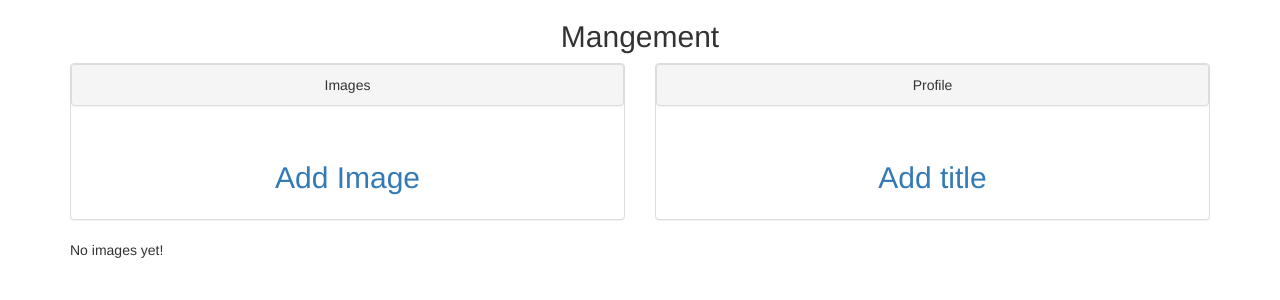
After one commit to cjredmond/countdown_clock_django, a Django app: a page that uses templates/manage_view.html in a window 1280 px wide. The commit adds this page. Shown: the top 300 px of the page. Run offline with Django 3.2, Linux system fonts and the light colour scheme; data comes from the database, SQL or seed files in the repository; some libraries are stand-ins or nearby versions.

Commit message:
styling manage and home page

```diff
--- a/begin_countdown/urls.py
+++ b/begin_countdown/urls.py
@@ -3,7 +3,8 @@ from django.contrib import admin
 from django.conf.urls.static import static
 from django.conf import settings
 from countdown.views import ImageCreateView, CountdownCreateView,\
-                            CountdownView, PassThroughView, ImageDeleteView
+                            CountdownView, PassThroughView, ImageDeleteView, \
+                            ManageView
 
 
 urlpatterns = [
@@ -13,4 +14,5 @@ urlpatterns = [
     url(r'^image/(?P<pk>\d+)/delete/$', ImageDeleteView.as_view(), name='image_delete_view'),
     url(r'^$', CountdownCreateView.as_view(), name='countdown_create_view'),
     url(r'^countdown/(?P<pk>.+)/$', CountdownView.as_view(), name='countdown_view'),
+    url(r'^test/(?P<pk>.+)/$', ManageView.as_view(), name='manage_view'),
 ] + static(settings.MEDIA_URL, document_root=settings.MEDIA_ROOT)
--- a/countdown/static/css/manage.css
+++ b/countdown/static/css/manage.css
@@ -1,4 +1,25 @@
 .img-small {
-  height: 60px !important;
-  width: 80px !important;
+  width: 180px !important;
+  height: 140px;
 }
+
+.centered {
+  text-align: center;
+}
+
+.img-wrap {
+  display: inline-block;
+  float: left;
+  width: 180px;
+  height: 140px;
+  position: relative;
+}
+
+.del {
+  display: inline-block;
+  float: right;
+  margin: 0 0 0 0 ;
+  position: absolute;
+  top: 0;
+  right: 0;
+}
--- a/countdown/views.py
+++ b/countdown/views.py
@@ -5,7 +5,7 @@ from countdown.models import Image, Countdown
 from django.http import HttpResponseRedirect
 from django.core.exceptions import ObjectDoesNotExist
 from django.core.urlresolvers import reverse, reverse_lazy
-from countdown.forms import testForm
+from countdown.forms import testForm, testImageForm
 from django.core.mail import send_mail
 import random
 import uuid
@@ -69,3 +69,18 @@ class CountdownView(TemplateView):
                 context['background'] = random.choice(countdown.list_pictures())
             context['end'] = countdown.end_time.strftime("%B %d %Y %H:%M %Z")
         return context
+
+class ManageView(TemplateView):
+    template_name = 'manage_view.html'
+    def get_context_data(self, **kwargs):
+        context = super().get_context_data(**kwargs)
+        if Countdown.objects.filter(management_slug=self.kwargs['pk']):
+            countdown = Countdown.objects.get(management_slug=self.kwargs['pk'])
+            context['countdown'] = countdown
+            context['images'] = countdown.list_pictures()
+            return context
+
+class UpdateTitleView(UpdateView):
+    model = Countdown
+    success_url = "/"
+    fields = ('title',)
--- a/templates/index_view.html
+++ b/templates/index_view.html
@@ -14,6 +14,9 @@
       <form class="" action="/pass/" method="post">
         {% csrf_token %}
         <label for="code">Go to management -></label>
+        <form class="" action="" method="POST">
+
+        </form>
         <input type="text" name="code" value="">
         <input type="submit" name="" value="submit">
       </form>
--- /dev/null
+++ b/templates/manage_view.html
@@ -0,0 +1,53 @@
+{% load staticfiles %}
+<!DOCTYPE html>
+<html>
+  <head>
+    <link rel="stylesheet" type="text/css" href="{% static 'css/manage.css' %}" />
+    <link rel="stylesheet" href="{% static 'css/bootstrap.css' %}" media="screen" title="no title">
+    <meta charset="utf-8">
+    <title></title>
+  </head>
+  <body>
+    <div class="container">
+      <h2 style="text-align: center;">Mangement</h2>
+      <div class="row">
+        <div class="col-md-6">
+
+          <div class="panel panel-default centered">
+            <div class="panel panel-heading">
+              Images
+            </div>
+            <div class="panel-body">
+              <a href="{% url 'image_create_view' countdown.management_slug %}"><h2>Add Image</h2></a>
+            </div>
+          </div>
+
+          {% if not images %}
+          <p>No images yet!</p>
+          {% endif %}
+          {% for image in images %}
+          <form class="" action="{% url 'image_delete_view' image.id %}" method="get">
+            {% csrf_token %}
+            <div class="img-wrap">
+              <img class='img-small' src="{{ MEDIA_URL }}{{ image.image_url }}" alt="">
+              <input class="btn btn-danger del" type="submit" name="" value="X">
+            </div>
+          </form>
+          {% endfor %}
+        </div>
+        <div class="col-md-6">
+          <div class="panel panel-default centered">
+            <div class="panel panel-heading">
+              Profile
+            </div>
+            <div class="panel-body">
+              <a href="{% url 'image_create_view' countdown.management_slug %}"><h2>Add title</h2></a>
+
+
+            </div>
+          </div>
+        </div>
+      </div>
+    </div>
+  </body>
+</html>
```
Also changed, not shown: countdown/forms.py (+6 -1 lines), countdown/static/css/countdown.css (+4 -6 lines), templates/countdown/countdown_form.html (+8 -5 lines), templates/countdown/image_form.html (+0 -12 lines), media/home_page/1.jpg (added), media/home_page/5.jpg (renamed from media/5.jpg).
